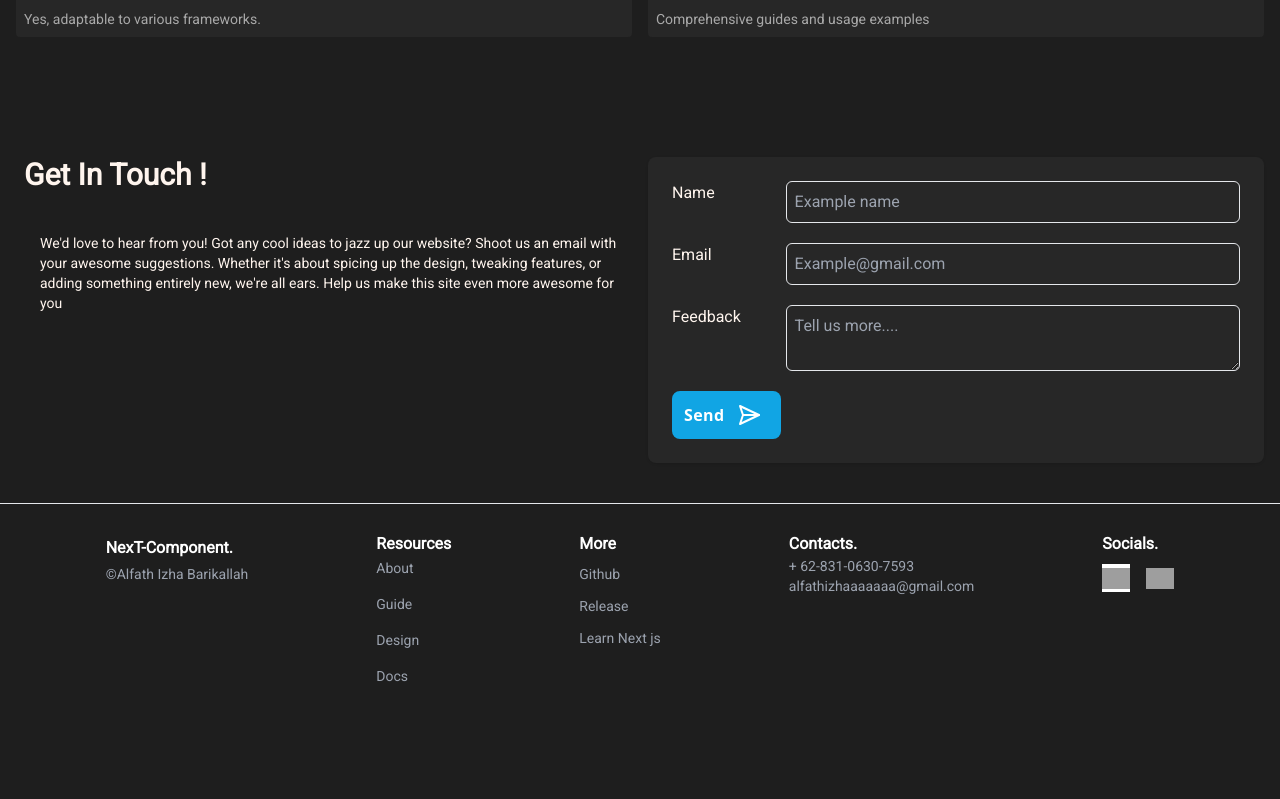
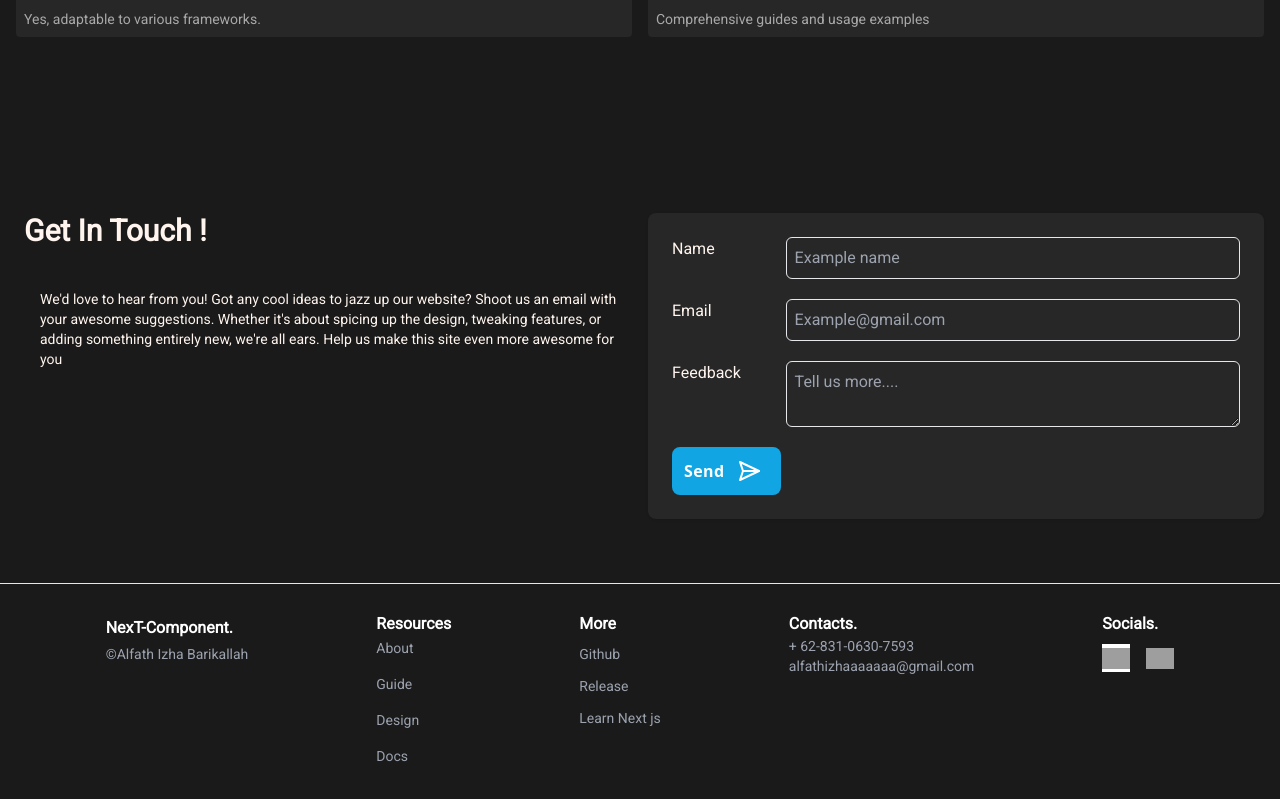
Before and after one commit to justizha/NucleousUI, a Next.js app: page / in a window 1280 px wide. Shown: the part 1667-2466 px from the top of the page. Before the commit the page ends 2415 px from the top, so only its background shows below. Built offline with nearby package versions, Linux system fonts and the light colour scheme; grey boxes are pictures that could not be loaded.

Commit message:
navLink,fonts,color

```diff
--- a/src/app/layout.tsx
+++ b/src/app/layout.tsx
@@ -12,7 +12,7 @@ const roboto = Roboto({
 })
 export default function RootLayout({ children }) {
   return (
-    <html lang="en" className={roboto.className}>
+    <html lang="en" className={`scroll-smooth ${roboto.className}`}>
       <body className='bg-main-black '>
         <main className=''>
           <NavBar></NavBar>
--- a/src/app/sections/Contact.tsx
+++ b/src/app/sections/Contact.tsx
@@ -49,7 +49,7 @@ export default function Contact() {
     };
 
     return (
-        <section className="pb-10 pt-10 flex mx-4 md:flex-row flex-col">
+        <section className="pb-16 pt-24 flex mx-4 md:flex-row flex-col" id='contact'>
             <div className="h-full w-full mx-2 mb-3">
                 <h2 className="mb-10 text-3xl font-bold text-main-white">
                     Get In Touch !
--- a/src/components/NavBar.tsx
+++ b/src/components/NavBar.tsx
@@ -16,7 +16,7 @@ export default function NavBar() {
     const LinkRightSide = [
         { href: "/about", title: "About" },
         { href: "/blogs", title: "Blogs" },
-        { href: "/contact", title: "Contact" }
+        { href: "/#contact", title: "Contact" }
     ]
     const path = usePathname()
 
@@ -90,11 +90,11 @@ export default function NavBar() {
                                 >
                                     <HelpCircle />    About
                                 </Link>
-                                <Link href={'/about'} className='text-base flex gap-1 text-main-white bg-opacity-95 bg-[#272727] hover:bg-opacity-70 hover:text-gray-200 duration-150 rounded max-w-sm px-4 py-2'
+                                <Link href={'/#contact'} className='text-base flex gap-1 text-main-white bg-opacity-95 bg-[#272727] hover:bg-opacity-70 hover:text-gray-200 duration-150 rounded max-w-sm px-4 py-2'
                                 >
                                     <Mail />    Contact
                                 </Link>
-                                <Link href={'/about'} className='text-base flex gap-1 text-main-white bg-opacity-95 bg-[#272727] hover:bg-opacity-70 hover:text-gray-200 duration-150 rounded max-w-sm px-4 py-2'
+                                <Link href={'/#'} className='text-base flex gap-1 text-main-white bg-opacity-95 bg-[#272727] hover:bg-opacity-70 hover:text-gray-200 duration-150 rounded max-w-sm px-4 py-2'
                                 >
                                     <Newspaper />    Blogs
                                 </Link>
@@ -102,7 +102,7 @@ export default function NavBar() {
                                 >
                                     <Palette />    Design
                                 </Link>
-                                <Link href={'/about'} className='text-base flex gap-1 text-main-white bg-opacity-95 bg-[#272727] hover:bg-opacity-70 hover:text-gray-200 duration-150 rounded max-w-sm px-4 py-2'
+                                <Link href={'/#'} className='text-base flex gap-1 text-main-white bg-opacity-95 bg-[#272727] hover:bg-opacity-70 hover:text-gray-200 duration-150 rounded max-w-sm px-4 py-2'
                                 >
                                     <FileText />    Documentation
                                 </Link>
--- a/tailwind.config.js
+++ b/tailwind.config.js
@@ -17,7 +17,7 @@ module.exports = {
           'conic-gradient(from 180deg at 50% 50%, var(--tw-gradient-stops))',
       },
       colors : {
-        'main-black' : ' #1E1E1E',
+        'main-black' : '#1a1a1a',
         'main-white' : '#FFF5EE',
         'main-gray' : '#A9A9A9',
         'main-accent' : "#11A8E8",
```
